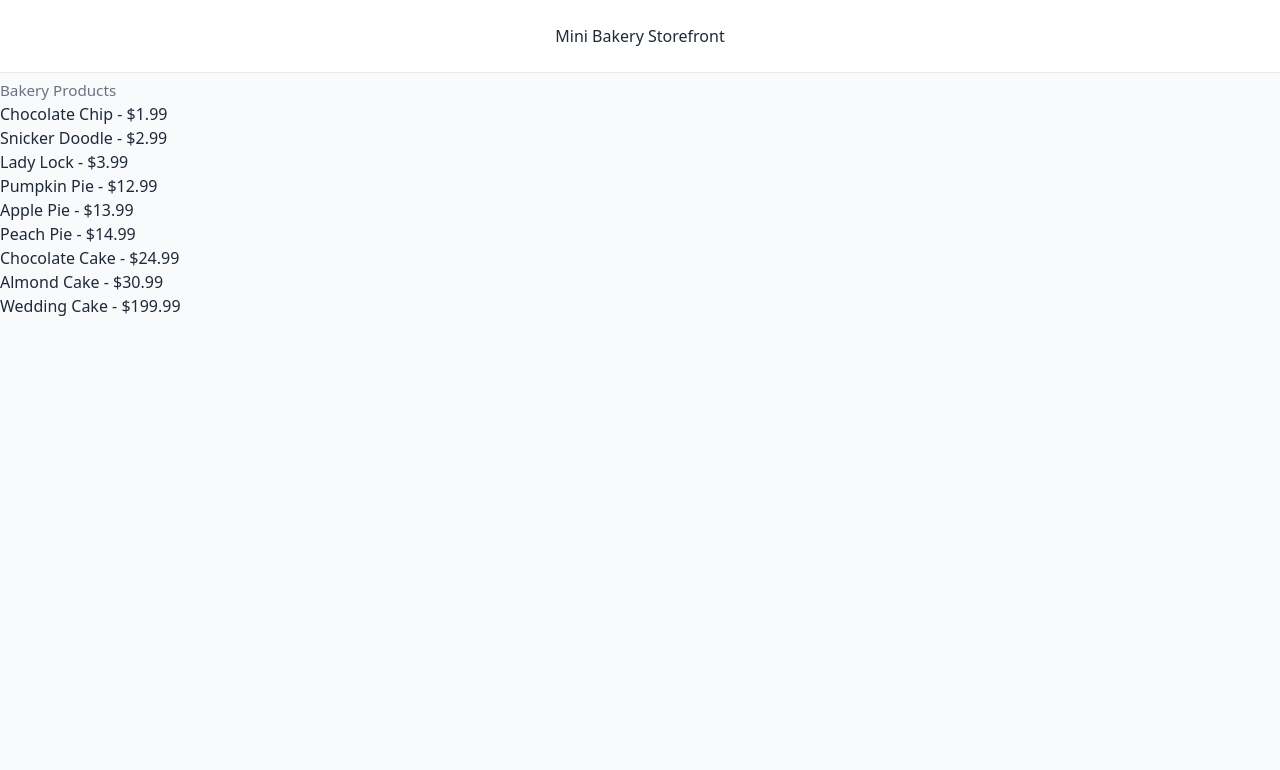
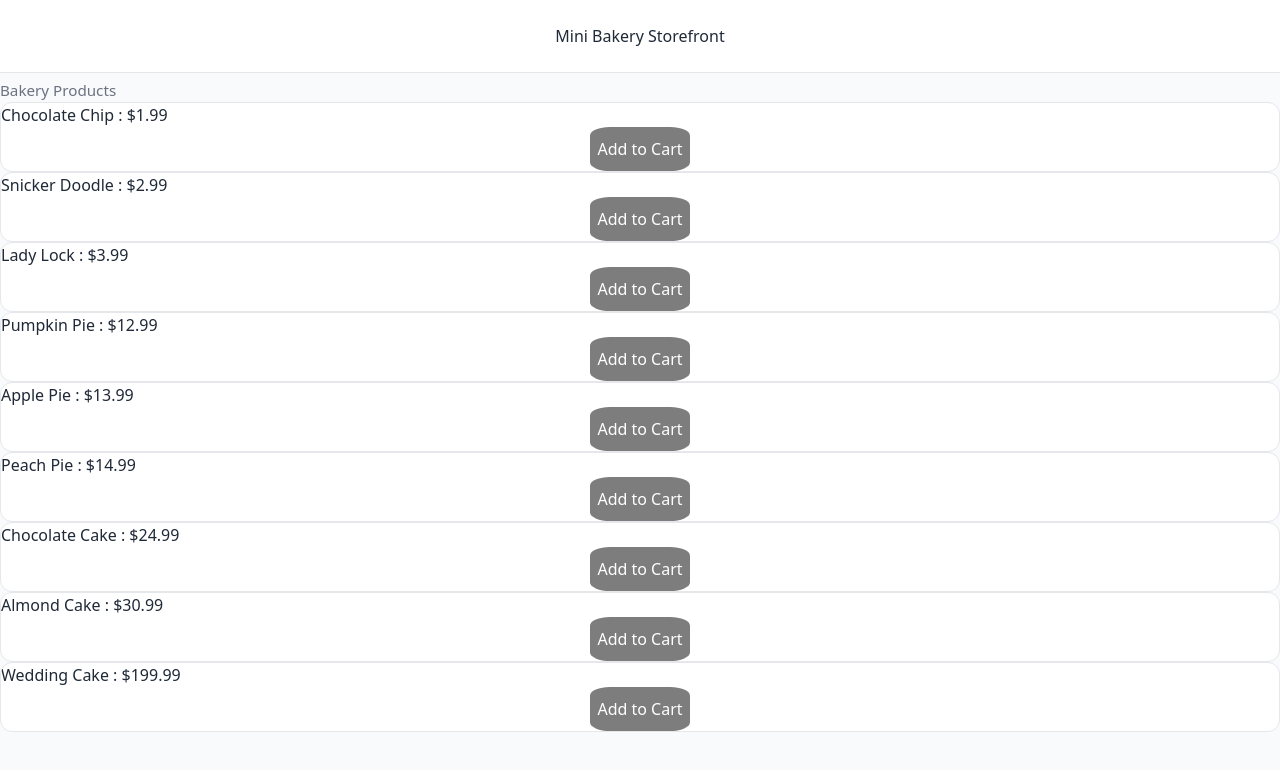
Before and after one commit to jdglaser1/mini_storefront, a Next.js app: page / in a window 1280 px wide. Shown: the top 770 px of the page. Built offline with nearby package versions, Linux system fonts and the light colour scheme.

Commit message:
added add to cart buttons and css

```diff
--- a/app/Components/Catalog.jsx
+++ b/app/Components/Catalog.jsx
@@ -2,4 +2,14 @@
 
 'use client'
 
-import { useState, useEffect} from 'react'
+import ProductList from "./Components/ProductList"
+
+export default function Catalog(){
+
+  return (
+    <div>
+      <h1 className='site-header'>Mini Bakery Storefront</h1>
+      <ProductList/>
+    </div>
+  )
+}
--- a/app/Components/ProductCard.jsx
+++ b/app/Components/ProductCard.jsx
@@ -1,13 +1,11 @@
 // app/components/ProductCard.jsx
 'use client'
-
-import ProductList from "./Components/ProductList"
 
 export default function ProductCard(){
 
 
   return (
-    <div>
+    <div className='product-card'>
       <button>Add to Cart</button>
     </div>
   )
--- a/app/Components/ProductList.jsx
+++ b/app/Components/ProductList.jsx
@@ -17,7 +17,8 @@ export default function ProductList() {
       <h2 className = 'subtitle'>Bakery Products</h2>
       <ul>
         {products.map(p => (
-          <li className='product-container' key={p.id}>{p.name} - ${p.price}</li>
+          <li className='product-card' key={p.id}>{p.name} : ${p.price} <button className='button'>Add to Cart</button></li>
+
         ))}
       </ul>
     </div>
--- a/app/globals.css
+++ b/app/globals.css
@@ -95,3 +95,17 @@ body {
 .error {
   color: #b91c1c;
 }
+
+.button {
+  background-color: rgb(125, 125, 125);
+  width: 100px;
+  align-self: center;
+  border: 2px;
+  border-radius: 20%;
+  color: white;
+  padding: 10px 5px;
+  text-align: center;
+  display: inline-block;
+  font-size: 16px;
+  cursor: pointer;
+}
--- a/app/page.jsx
+++ b/app/page.jsx
@@ -1,5 +1,7 @@
 // app/page.jsx
 'use client'
+
+
 
 import ProductList from "./Components/ProductList"
 
@@ -10,6 +12,9 @@ export default function Home(){
     <div>
       <h1 className='site-header'>Mini Bakery Storefront</h1>
       <ProductList/>
+
+
+
     </div>
   )
 }
```
